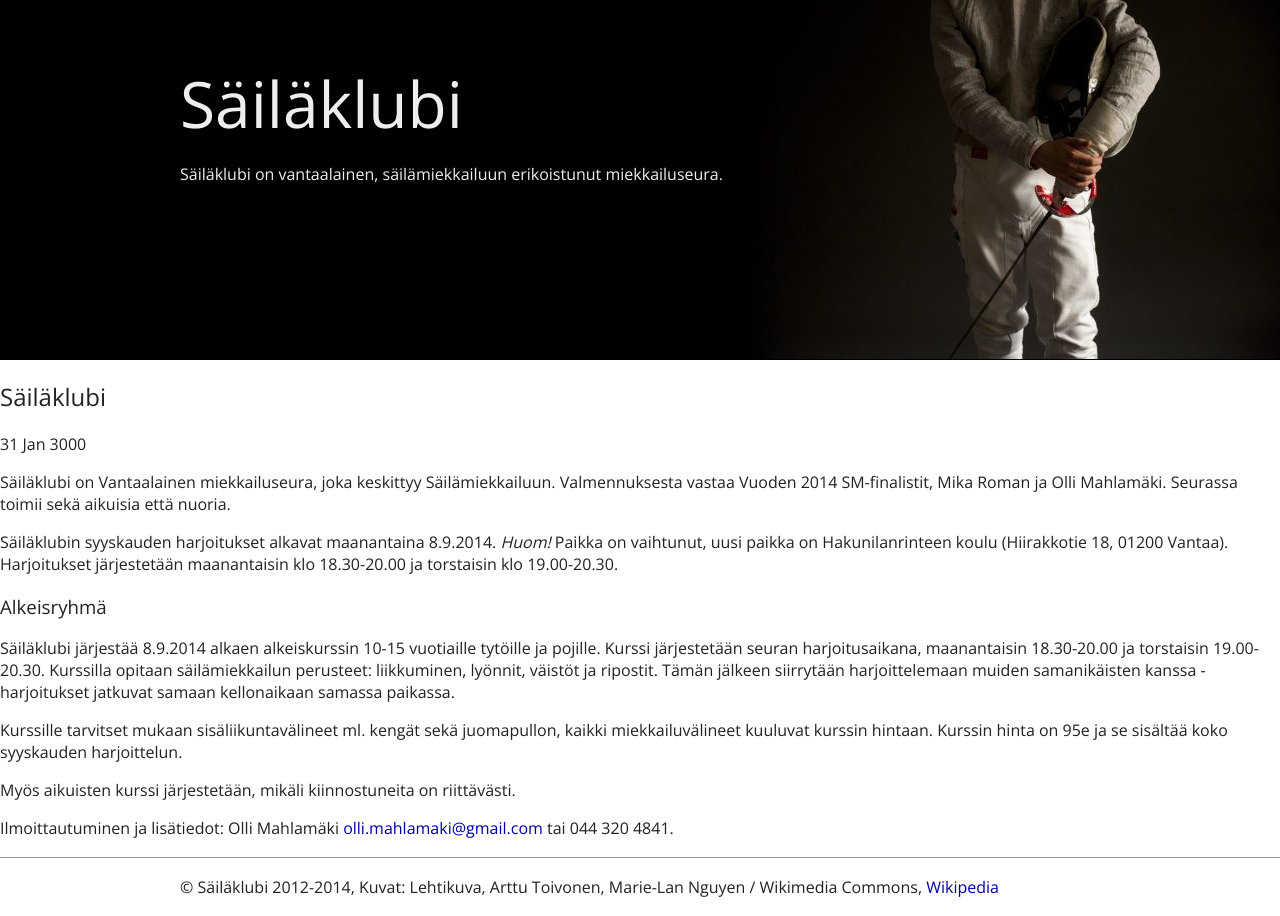
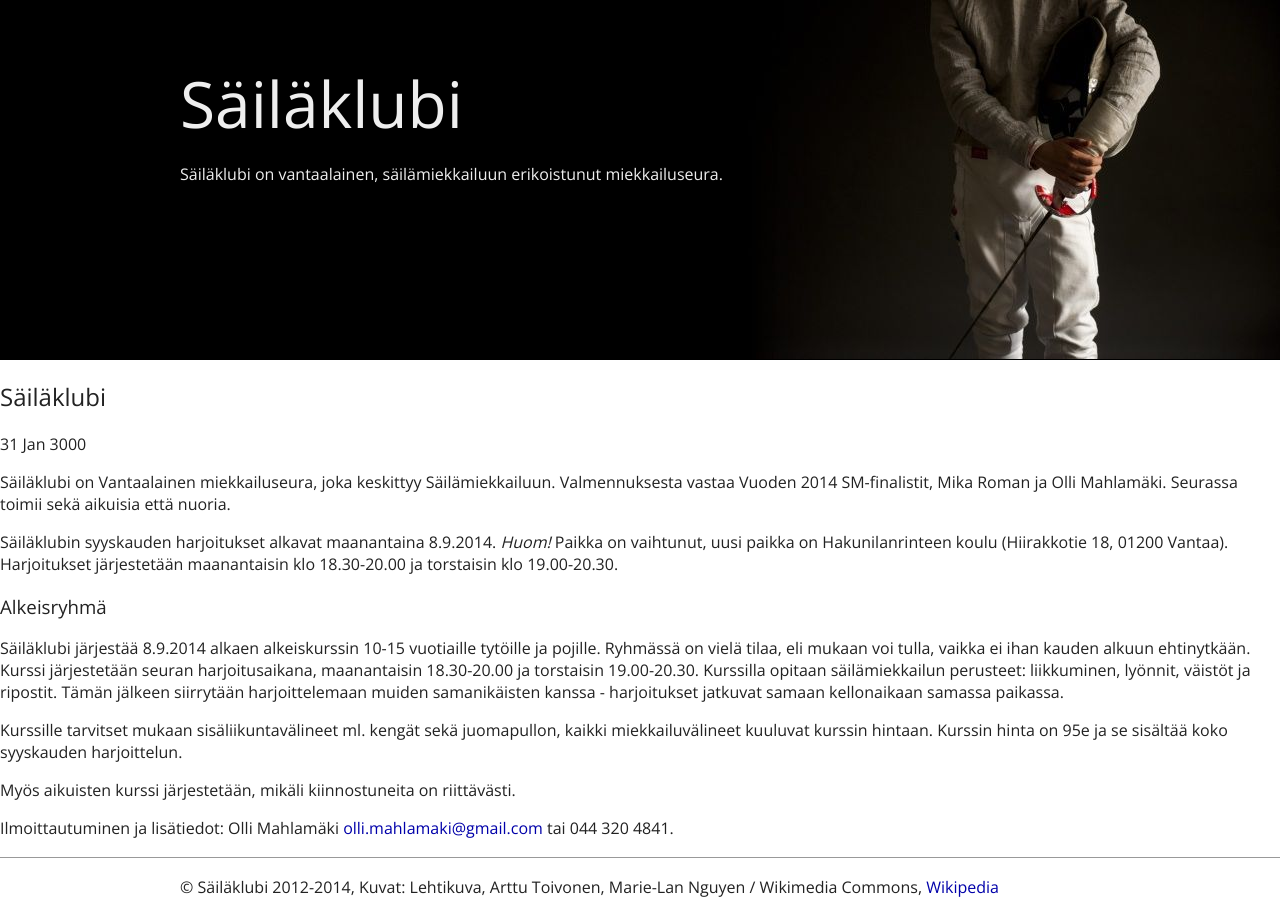
Before and after one commit to omahlama/sailaklubi.fi, a Jekyll site: the page built from _posts/3000-01-31-sailaklubi.md, in a window 1280 px wide. Built offline with Jekyll 4.4.1, drawn with Linux system fonts in a browser that asks for light colours; Markdown is read by kramdown in place of the engine named in the settings.

Commit message:
Alkeiskurssitekstimuutos

```diff
--- a/_posts/3000-01-31-sailaklubi.md
+++ b/_posts/3000-01-31-sailaklubi.md
@@ -9,7 +9,7 @@ Säiläklubin syyskauden harjoitukset alkavat maanantaina 8.9.2014. *Huom!* Paik
 
 ### Alkeisryhmä
 
-Säiläklubi järjestää 8.9.2014 alkaen alkeiskurssin 10-15 vuotiaille tytöille ja pojille. Kurssi järjestetään seuran harjoitusaikana, maanantaisin 18.30-20.00 ja torstaisin 19.00-20.30. Kurssilla opitaan säilämiekkailun perusteet: liikkuminen, lyönnit, väistöt ja ripostit. Tämän jälkeen siirrytään harjoittelemaan muiden samanikäisten kanssa - harjoitukset jatkuvat samaan kellonaikaan samassa paikassa.
+Säiläklubi järjestää 8.9.2014 alkaen alkeiskurssin 10-15 vuotiaille tytöille ja pojille. Ryhmässä on vielä tilaa, eli mukaan voi tulla, vaikka ei ihan kauden alkuun ehtinytkään. Kurssi järjestetään seuran harjoitusaikana, maanantaisin 18.30-20.00 ja torstaisin 19.00-20.30. Kurssilla opitaan säilämiekkailun perusteet: liikkuminen, lyönnit, väistöt ja ripostit. Tämän jälkeen siirrytään harjoittelemaan muiden samanikäisten kanssa - harjoitukset jatkuvat samaan kellonaikaan samassa paikassa.
 
 Kurssille tarvitset mukaan sisäliikuntavälineet ml. kengät sekä juomapullon, kaikki miekkailuvälineet kuuluvat kurssin hintaan. Kurssin hinta on 95e ja se sisältää koko syyskauden harjoittelun.
 
```
